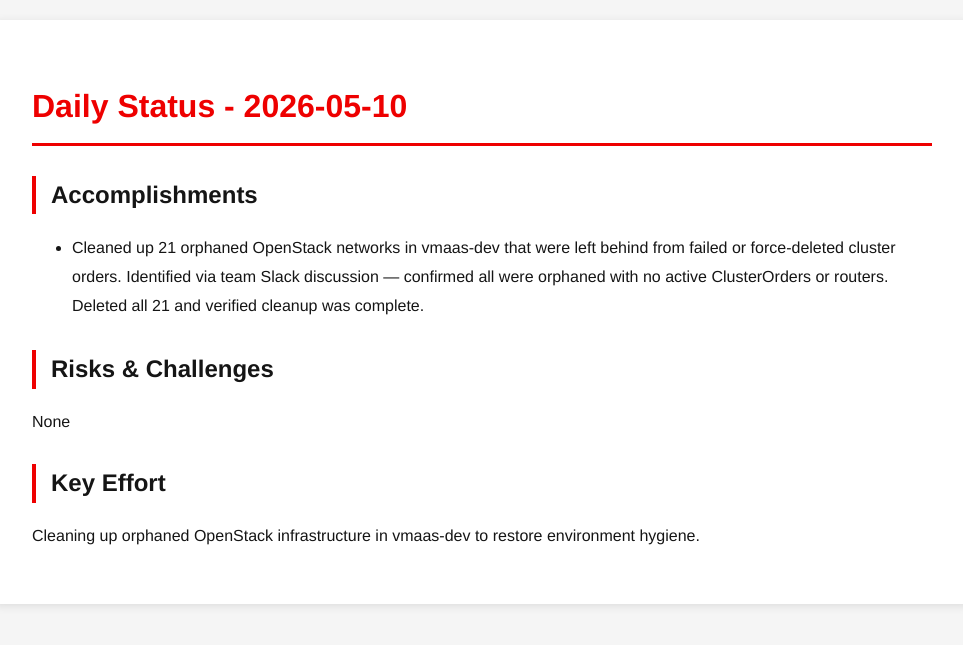
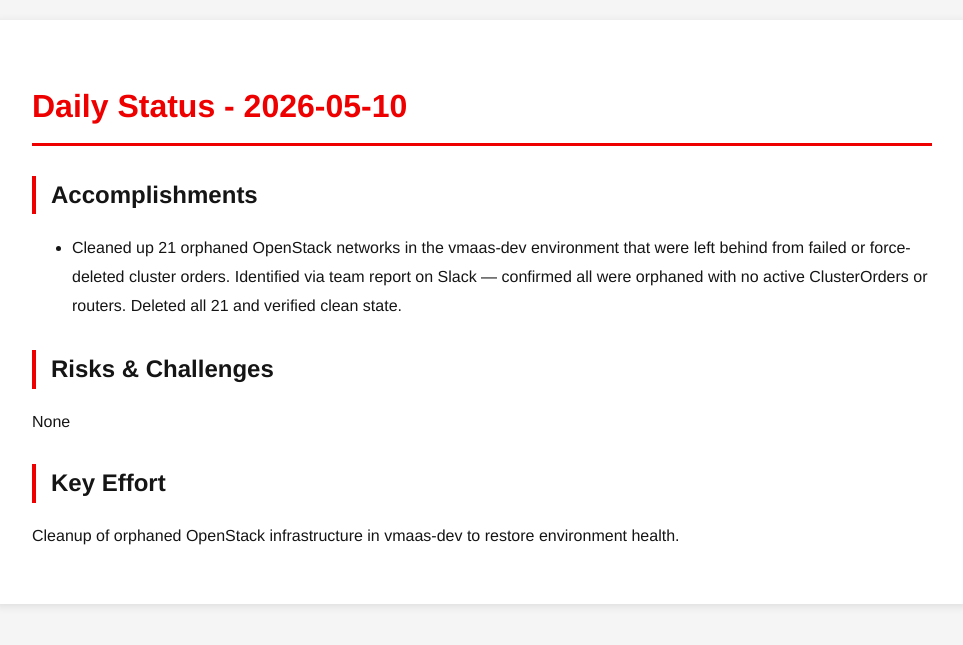
Before and after one commit to tzvatot/daily-status, a Jekyll site: the page built from 2026-05-10.md, in a window 1280 px wide. Shown: the top 645 px of the page, without its empty margins (158-1121 px from the left). Built offline with Jekyll 4.4.1, drawn with Linux system fonts in a browser that asks for light colours.

Commit message:
Daily status update - 2026-05-10

```diff
--- a/2026-05-10.md
+++ b/2026-05-10.md
@@ -7,10 +7,10 @@ date: 2026-05-10
 # Daily Status - 2026-05-10
 
 ## Accomplishments
-- Cleaned up 21 orphaned OpenStack networks in vmaas-dev that were left behind from failed or force-deleted cluster orders. Identified via team Slack discussion — confirmed all were orphaned with no active ClusterOrders or routers. Deleted all 21 and verified cleanup was complete.
+- Cleaned up 21 orphaned OpenStack networks in the vmaas-dev environment that were left behind from failed or force-deleted cluster orders. Identified via team report on Slack — confirmed all were orphaned with no active ClusterOrders or routers. Deleted all 21 and verified clean state.
 
 ## Risks & Challenges
 None
 
 ## Key Effort
-Cleaning up orphaned OpenStack infrastructure in vmaas-dev to restore environment hygiene.
+Cleanup of orphaned OpenStack infrastructure in vmaas-dev to restore environment health.
```
